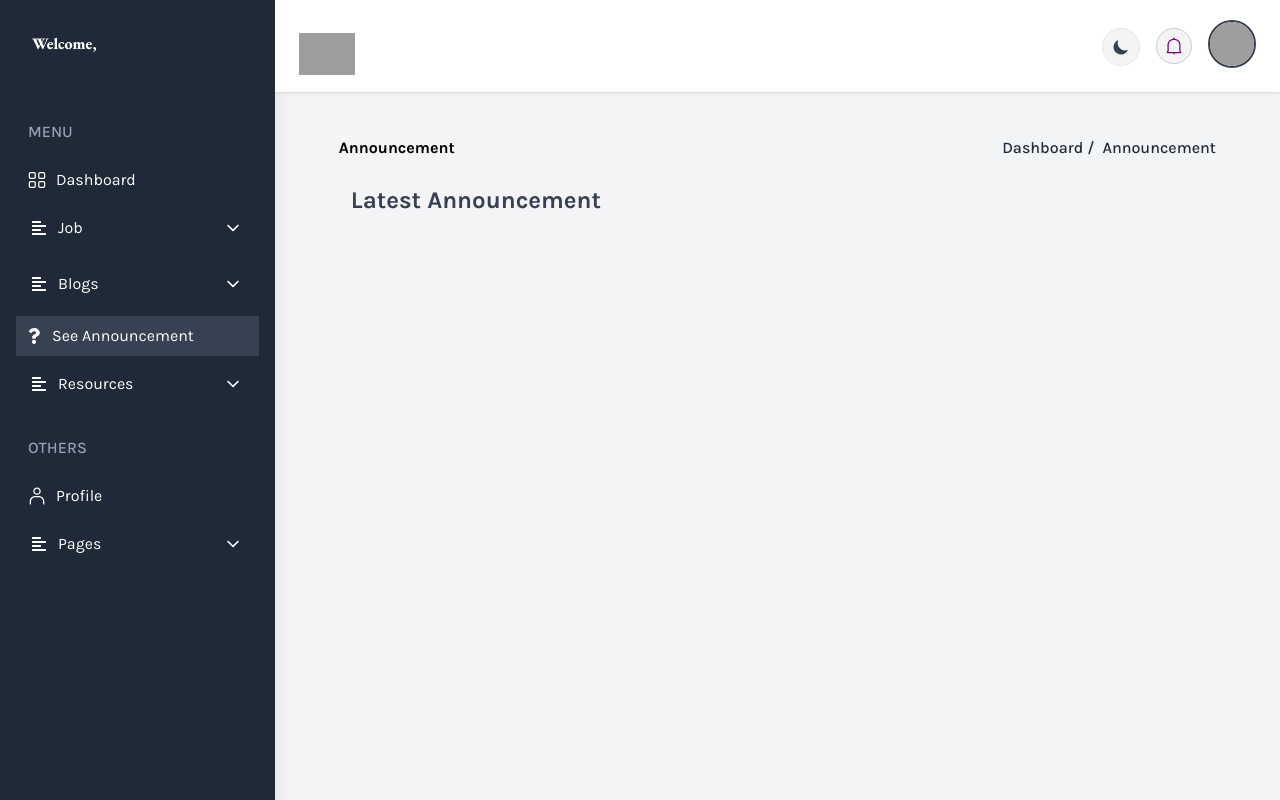
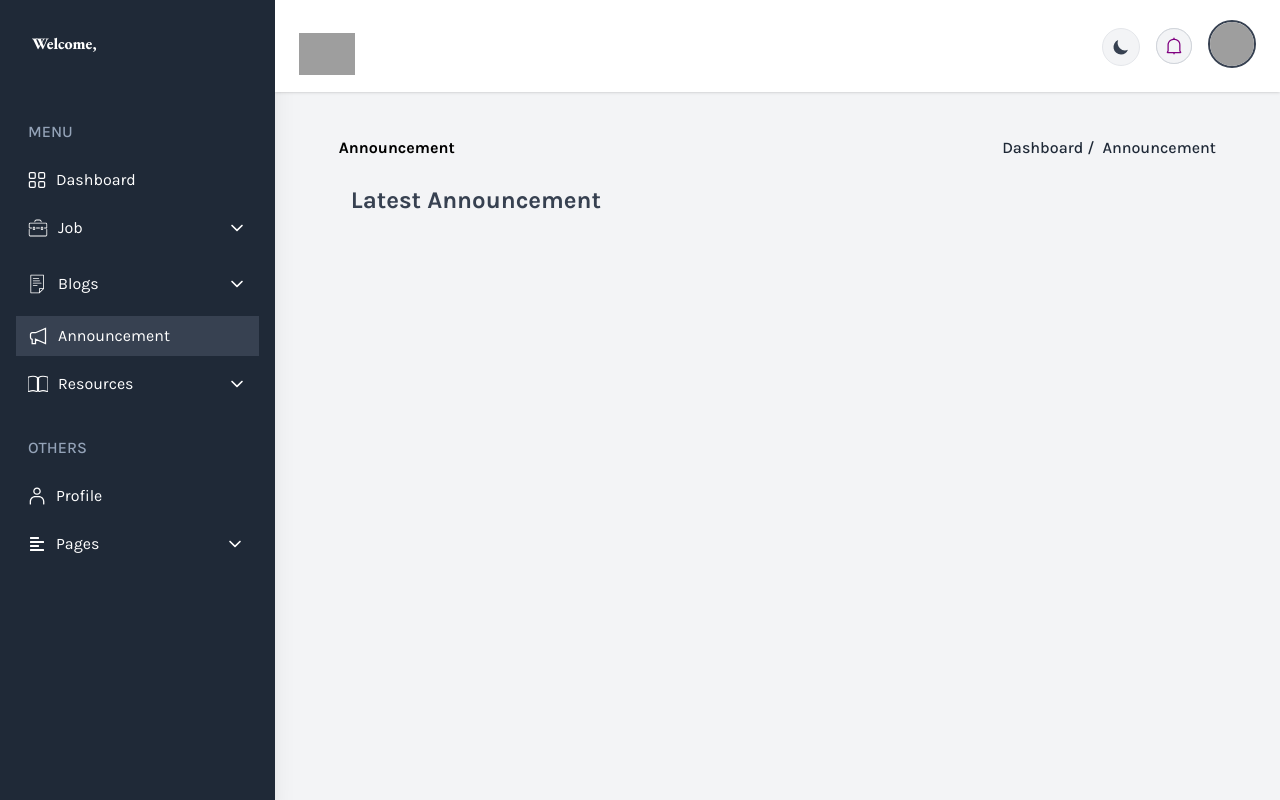
Before and after one commit to tasninanika/campus-connect, a PHP site: page /alumni/alumni_announcement.php in a window 1280 px wide. Run offline with PHP 8.4, Linux system fonts and the light colour scheme; the visitor is signed in with stand-in values (Sample User, id 1); data that the repository does not hold is empty; some libraries are stand-ins or nearby versions; grey boxes are pictures that could not be loaded.

Commit message:
updated alumni_announcement.php

```diff
--- a/alumni/alumni_announcement.php
+++ b/alumni/alumni_announcement.php
@@ -216,9 +216,9 @@
             </a>
 
             <details class="group relative">
-              <summary class="flex items-center justify-between text-white py-2 px-4 mx-4 my-2 nav-item cursor-pointer">
-                <i class="fas fa-align-left mr-3"></i>
-                <span class="flex-1">Job</span>
+              <summary class="flex items-center justify-between text-white py-2 px-3 mx-4 my-2 nav-item cursor-pointer gap-2.5">
+              <svg xmlns="http://www.w3.org/2000/svg" viewBox="0 0 25 25" width="20" height="20"><defs><style>.cls-2{fill:white}</style></defs><g id="briefcase_2" data-name="briefcase 2"><path class="cls-2" d="M23.5 13.53a.5.5 0 0 0-.5.5v7.26a.7.7 0 0 1-.21.52.61.61 0 0 1-.45.2L2.64 22a.7.7 0 0 1-.64-.77v-7.1a.5.5 0 0 0-.5-.5.5.5 0 0 0-.5.5v7.09A1.71 1.71 0 0 0 2.64 23h19.67a1.62 1.62 0 0 0 1.18-.51 1.73 1.73 0 0 0 .51-1.2V14a.5.5 0 0 0-.5-.47zM22.37 6H2.69A1.66 1.66 0 0 0 1 7.61V12a1 1 0 0 0 1 1h2.54a.5.5 0 0 0 0-1H2V7.61A.66.66 0 0 1 2.68 7h19.68a.67.67 0 0 1 .66.67v4.34L20.5 12a.5.5 0 0 0 0 1H23a1 1 0 0 0 .67-.28.92.92 0 0 0 .29-.68V7.68A1.67 1.67 0 0 0 22.37 6zM8.5 5.23a.5.5 0 0 0 .5-.5A1.74 1.74 0 0 1 10.74 3h3.52A1.74 1.74 0 0 1 16 4.73a.5.5 0 0 0 1 0A2.74 2.74 0 0 0 14.26 2h-3.52A2.74 2.74 0 0 0 8 4.73a.5.5 0 0 0 .5.5z"/><path class="cls-2" d="M18 15a1 1 0 0 0 1-1v-2a1 1 0 0 0-1-1h-1a1 1 0 0 0-1 1v2a1 1 0 0 0 1 1zm0-3v2h-1v-2zM8 15a1 1 0 0 0 1-1v-2a1 1 0 0 0-1-1H7a1 1 0 0 0-1 1v2a1 1 0 0 0 1 1zm0-3v2H7v-2zM14.5 13a.5.5 0 0 0 0-1h-4a.5.5 0 0 0 0 1z"/></g></svg>
+              <span class="flex-1">Job</span>
                 <svg
                   class="ml-auto fill-current transition-transform group-open:rotate-180"
                   width="20"
@@ -244,9 +244,17 @@
               </ul>
             </details>
             <details class="group relative">
-              <summary class="flex items-center justify-between text-white py-2 px-4 mx-4 my-2 nav-item cursor-pointer">
-                <i class="fas fa-align-left mr-3"></i>
-                <span class="flex-1">Blogs</span>
+              <summary class="flex items-center justify-between text-white gap-2.5 py-2 px-3 mx-4 my-2 nav-item cursor-pointer">
+              <svg xmlns="http://www.w3.org/2000/svg" viewBox="0 0 25 25" width="20" height="20">
+                <defs>
+                  <style>.cls-2{fill:white}</style>
+                </defs>
+                <g id="paper">
+                  <path class="cls-2" d="M19.5 1h-16a.5.5 0 0 0-.5.5v22a.5.5 0 0 0 .5.5h10.71a.49.49 0 0 0 .46-.3l5.17-4.84a.52.52 0 0 0 .16-.37V1.5a.5.5 0 0 0-.5-.5zM4 2h15v15.78h-4.77a.5.5 0 0 0-.5.5V23H4zm14.46 16.78-3.74 3.51v-3.51z"/>
+                  <path class="cls-2" d="M6.5 6h7a.5.5 0 0 0 0-1h-7a.5.5 0 0 0 0 1zM6.5 9h8a.5.5 0 0 0 0-1h-8a.5.5 0 0 0 0 1zM11.5 14h-5a.5.5 0 0 0 0 1h5a.5.5 0 0 0 0-1zM6.5 12h10a.5.5 0 0 0 0-1h-10a.5.5 0 0 0 0 1z"/>
+                </g>
+              </svg>
+              <span class="flex-1">Blogs</span>
                 <svg
                   class="ml-auto fill-current transition-transform group-open:rotate-180"
                   width="20"
@@ -271,14 +279,32 @@
                 </li>
               </ul>
             </details>
-            <a href="alumni_announcement.php" class="flex items-center text-white py-2 px-3 ml-4 mr-4 my-1 active-nav-link">
-                <i class="fas fa-solid fa-question mr-3"></i>
-                See Announcement
+            <a href="alumni_announcement.php" class="flex items-center text-white py-2 px-3 ml-4 mr-4 my-1 active-nav-link gap-2.5">
+              <svg xmlns="http://www.w3.org/2000/svg" viewBox="0 0 24 24" fill="none" stroke="white" stroke-width="1.5" height="20" width="20">
+                <path d="M9,8.087,21,3V21L9,15.913V21H5V15.913a2,2,0,0,1-2-2V10.087a2,2,0,0,1,2-2Z"/>
+              </svg>Announcement
             </a>
             <details class="group relative">
-              <summary class="flex items-center justify-between text-white py-2 px-4 mx-4 my-2 nav-item cursor-pointer">
-                <i class="fas fa-align-left mr-3"></i>
-                <span class="flex-1">Resources</span>
+              <summary class="flex items-center justify-between text-white py-2 px-3 mx-4 my-2 nav-item cursor-pointer gap-2.5">
+              <svg xmlns="http://www.w3.org/2000/svg" viewBox="0 0 576 512" width="20" height="20">
+                  <defs>
+                    <style>
+                      /* Stroke color set to white for both light and dark modes */
+                      .cls-4 {
+                        stroke: white;
+                        stroke-width: 32;
+                        fill: none;
+                      }
+                    </style>
+                  </defs>
+                  <path
+                    class="cls-4"
+                    d="M249.6 471.5c10.8 3.8 22.4-4.1 22.4-15.5l0-377.4c0-4.2-1.6-8.4-5-11C247.4 52 202.4 32 144 32C93.5 32 46.3 45.3 18.1 56.1C6.8 60.5 0 71.7 0 83.8L0 454.1c0 11.9 12.8 20.2 24.1 16.5C55.6 460.1 105.5 448 144 448c33.9 0 79 14 105.6 23.5zm76.8 0C353 462 398.1 448 432 448c38.5 0 88.4 12.1 119.9 22.6c11.3 3.8 24.1-4.6 24.1-16.5l0-370.3c0-12.1-6.8-23.3-18.1-27.6C529.7 45.3 482.5 32 432 32c-58.4 0-103.4 20-123 35.6c-3.3 2.6-5 6.8-5 11L304 456c0 11.4 11.7 19.3 22.4 15.5z"
+                  />
+                </svg>
+
+
+              <span class="flex-1">Resources</span>
                 <svg
                   class="ml-auto fill-current transition-transform group-open:rotate-180"
                   width="20"
@@ -296,7 +322,7 @@
               </summary>
               <ul class="bg-gray-800 mt-2 pl-12 hidden group-open:block">
                 <li>
-                  <a href="alumni_resource.php" class="text-white opacity-75 hover:opacity-100 py-2 block">Share resources</a>
+                  <a href="alumni_resources.php" class="text-white opacity-75 hover:opacity-100 py-2 block">Share resources</a>
                 </li>
                 <li>
                   <a href="posted_resources.php" class="text-white opacity-75 hover:opacity-100 py-2 block">Posted resources</a>
@@ -327,7 +353,7 @@
                 Profile
             </a>
             <details class="group relative">
-              <summary class="flex items-center justify-between text-white py-2 px-4 mx-4 my-2 nav-item cursor-pointer">
+              <summary class="flex items-center justify-between text-white py-2 px-3.5 mx-4 my-2 nav-item cursor-pointer">
                 <i class="fas fa-align-left mr-3"></i>
                 <span class="flex-1">Pages</span>
                 <svg
```
